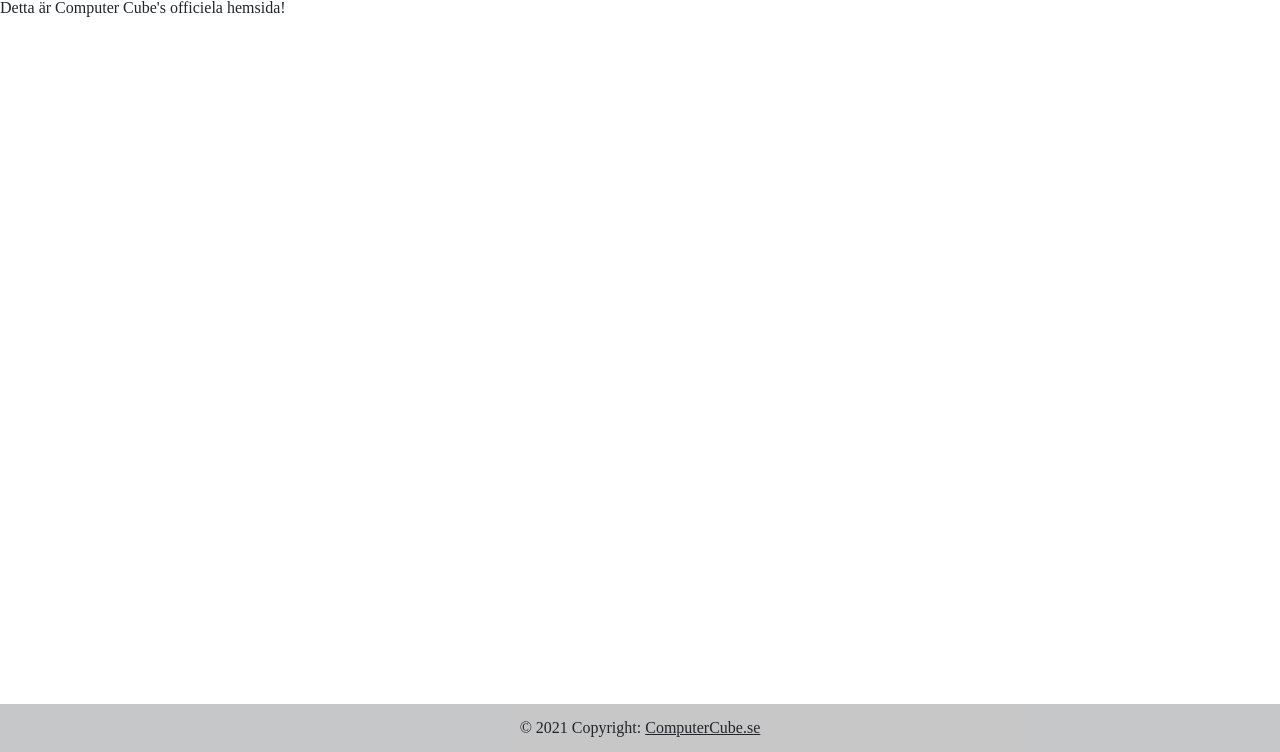
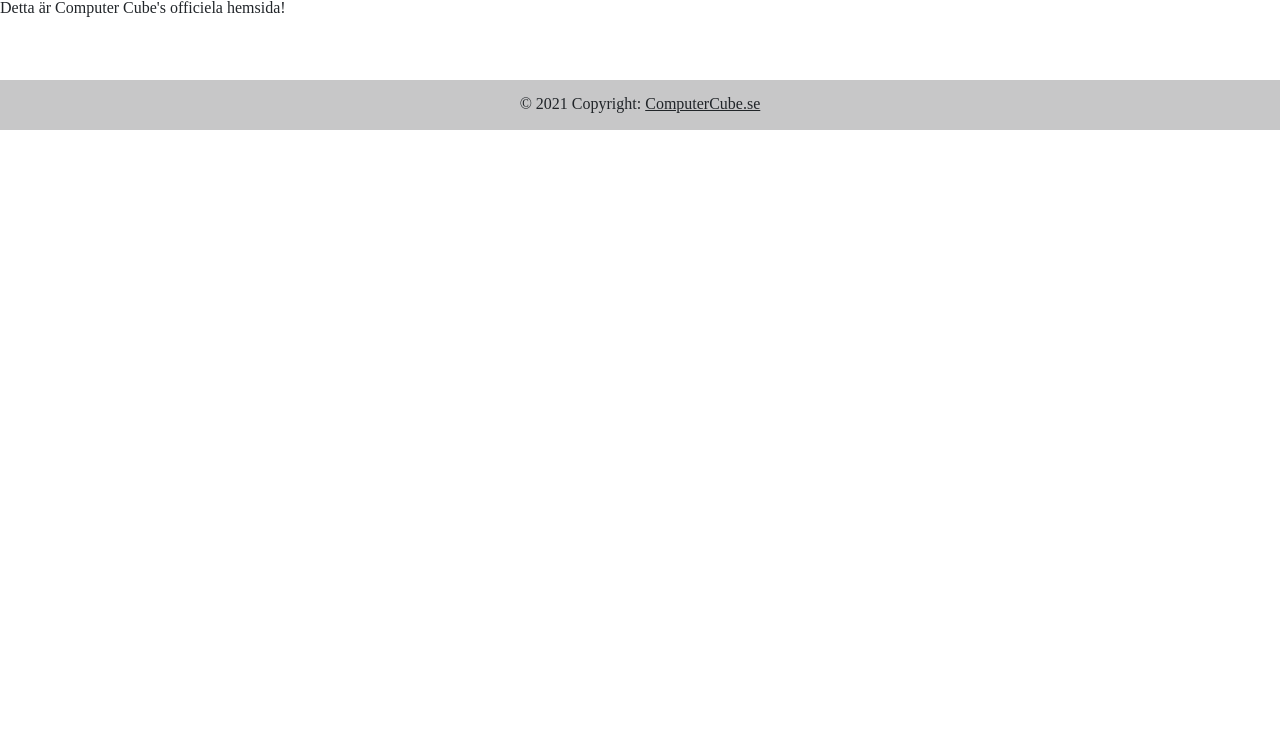
Before and after one commit to Paloftzer/Computer-Cube-Website, a Flask app: page / in a window 1280 px wide. Shown: the part 48-800 px from the top of the page. Run offline with Flask 2, Linux system fonts and the light colour scheme.

Commit message:
Fixed footer to be acceptable

```diff
--- a/Website/Templates/base.html
+++ b/Website/Templates/base.html
@@ -41,18 +41,19 @@
           </div>
         </div>
       </nav>
+      <div class="keepfooteratbottom">
+        {% block content %}
 
-      {% block content %}
-
-      {% endblock %}
+        {% endblock %}
+      </div>
       <br>
       <br>
       <br>
       <br>
     <script src="https://cdn.jsdelivr.net/npm/bootstrap@5.1.0/dist/js/bootstrap.bundle.min.js" integrity="sha384-U1DAWAznBHeqEIlVSCgzq+c9gqGAJn5c/t99JyeKa9xxaYpSvHU5awsuZVVFIhvj" crossorigin="anonymous"></script>
-    <footer class="bg-light text-center text-lg-start fixed-bottom">
+    <footer class="bg-light text-center text-lg-start">
       <!-- Copyright -->
-      <div class="text-center p-3" style="background-color: rgba(0, 0, 0, 0.2);">
+      <div class="footerpls text-center p-3" style="background-color: rgba(0, 0, 0, 0.2);">
         © 2021 Copyright:
         <a class="text-dark" href="https://www.google.com/">ComputerCube.se</a>
       </div>
--- a/Website/static/styles.css
+++ b/Website/static/styles.css
@@ -2,6 +2,20 @@
 .login-btn{
   position: absolute;
   right: 15px;
+}
+
+.keepfooteratbottom{
+  min-height: 100%;
+  margin-bottom: -50px;
+}
+
+.keepfooteratbottom:after{
+  content: "";
+  display: block;
+}
+
+.footerpls, .keepfooteratbottom:after{
+  height: 50px;
 }
 
 /* Home page */
```
